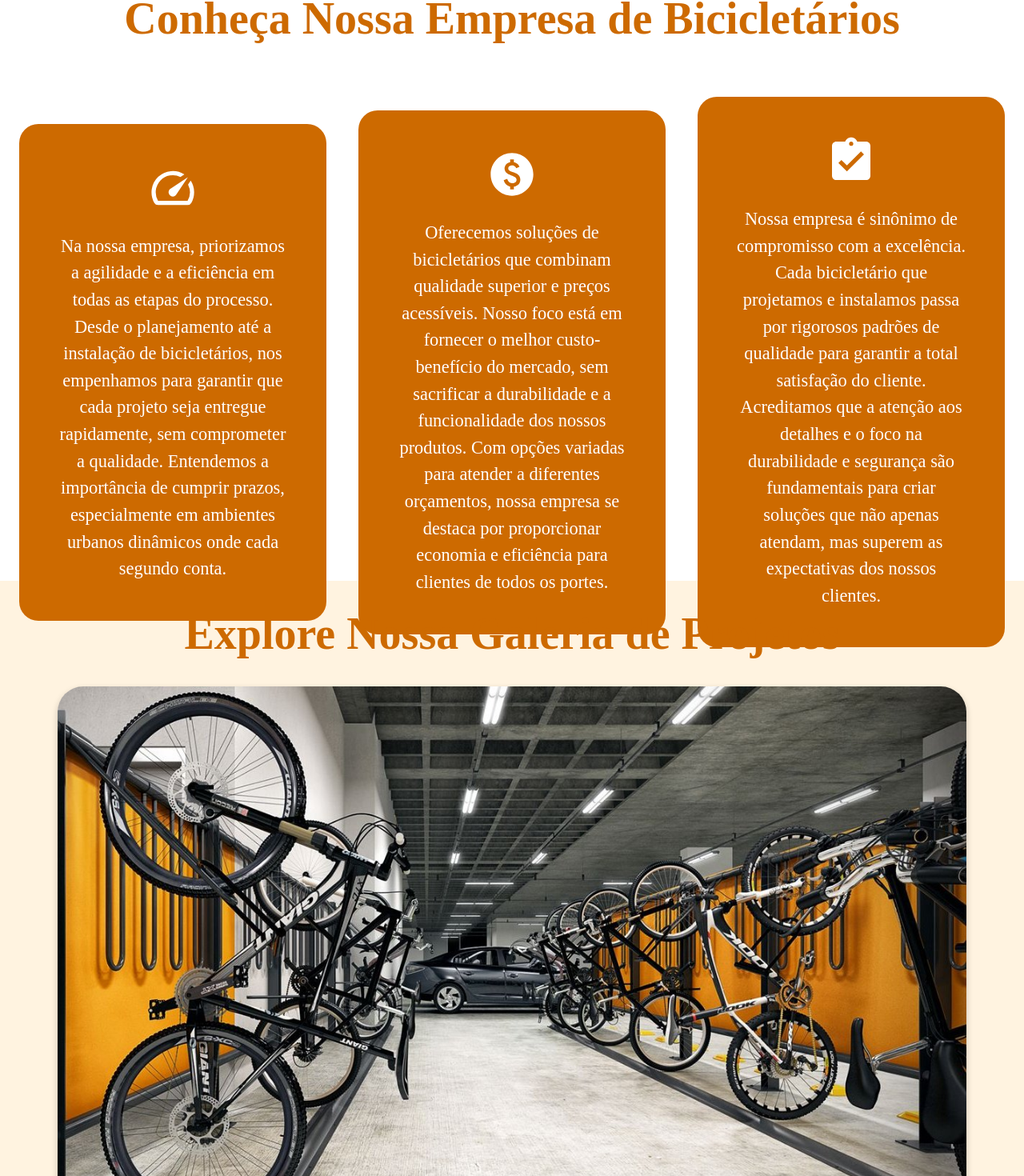
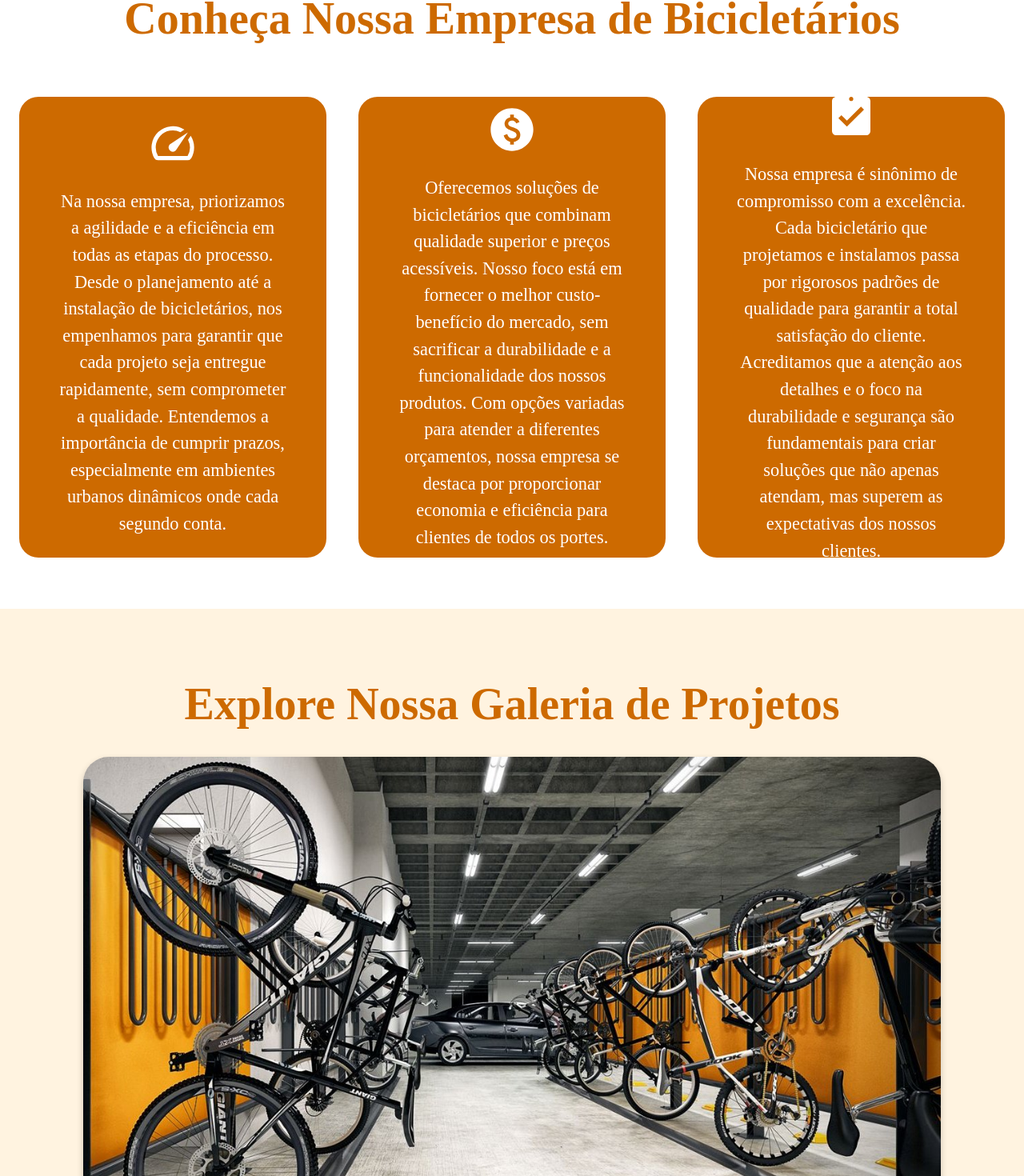
Before and after one commit to VictorHugoBN/bicicletario, a React (Vite) app: page / in a window 1280 px wide. Shown: the part 874-2344 px from the top of the page at 80% size. Built offline with nearby package versions, Linux system fonts and the light colour scheme; a web font is replaced by a local one.

Commit message:
bug da home

```diff
--- a/src/pages/Home/ComponentsHome/Galeria/index.tsx
+++ b/src/pages/Home/ComponentsHome/Galeria/index.tsx
@@ -12,7 +12,7 @@ const Galeria = () => {
         alignItems: 'center',
         justifyContent: 'center',
         backgroundColor: theme.palette.background.default,
-        padding: '3rem',
+        padding: '5rem',
       }}
     >
       <Container maxWidth={false}>
--- a/src/pages/Home/ComponentsHome/SobreNos/index.tsx
+++ b/src/pages/Home/ComponentsHome/SobreNos/index.tsx
@@ -8,14 +8,10 @@ const SobreNos = () => {
   return (
     <Box
       sx={{
-        height: '100vh',
         display: 'flex',
         alignItems: 'center',
         justifyContent: 'center',
         backgroundColor: '#fff',
-        [theme.breakpoints.down('lg')]: {
-          height: 'auto',
-        },
       }}
     >
       <Container
@@ -72,6 +68,7 @@ const SobreNos = () => {
             <Box
               sx={{
                 width: '25%',
+                maxHeight: '30rem',
                 backgroundColor: theme.palette.primary.main,
                 padding: '3rem',
                 borderRadius: '1.5rem',
@@ -115,6 +112,7 @@ const SobreNos = () => {
             <Box
               sx={{
                 width: '25%',
+                maxHeight: '30rem',
                 backgroundColor: theme.palette.primary.main,
                 padding: '3rem',
                 borderRadius: '1.5rem',
@@ -158,6 +156,7 @@ const SobreNos = () => {
             <Box
               sx={{
                 width: '25%',
+                maxHeight: '30rem',
                 backgroundColor: theme.palette.primary.main,
                 padding: '3rem',
                 borderRadius: '1.5rem',
```
